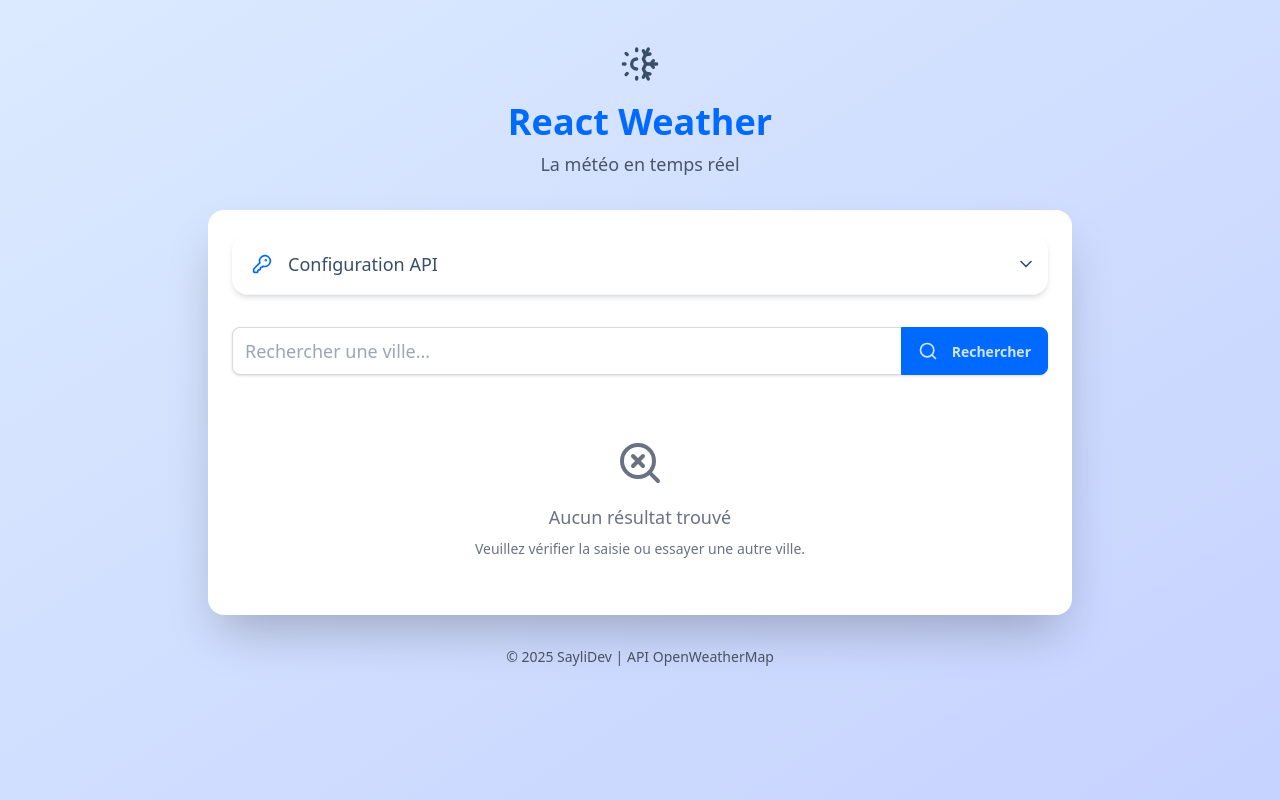
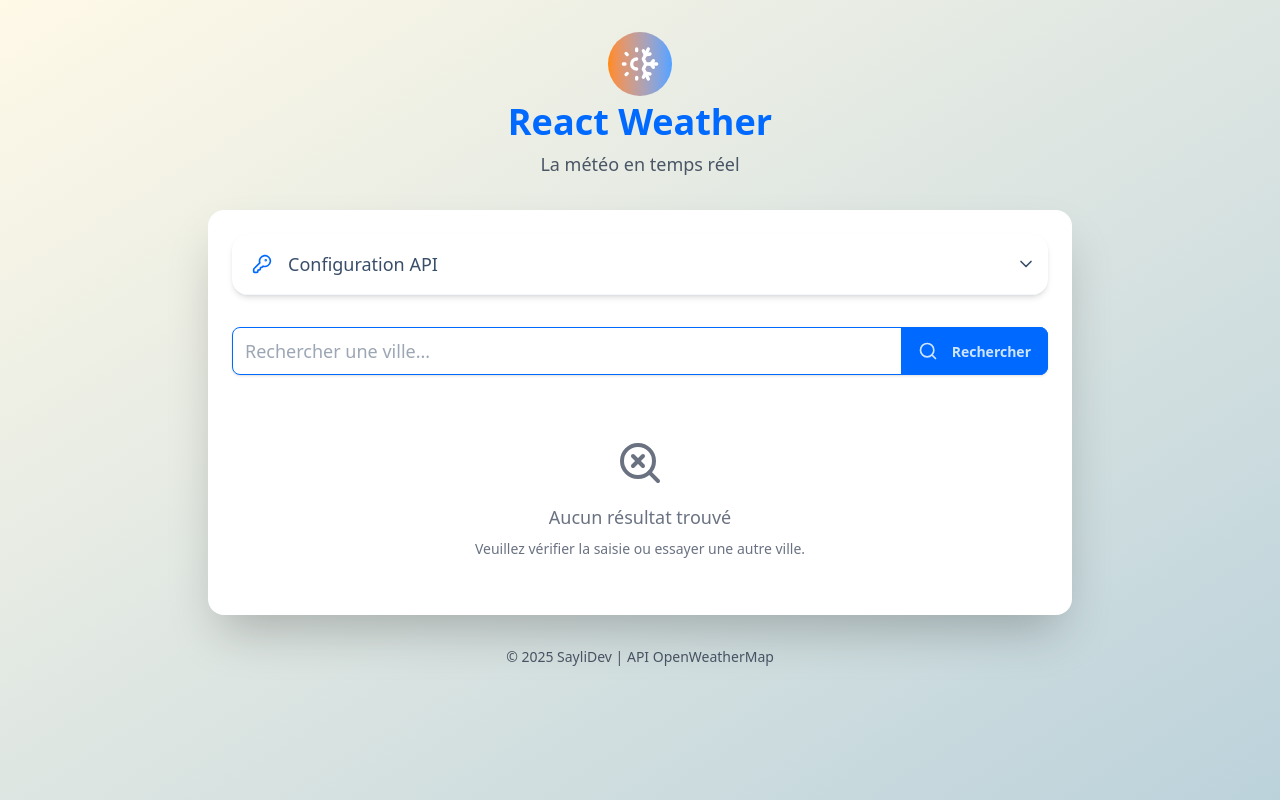
Before and after one commit to SayliDev/react-weather-app, a React (Vite) app: page / in a window 1280 px wide. Built offline with nearby package versions, Linux system fonts and the light colour scheme.

Commit message:
style: update App, Header, and SearchBar components

```diff
--- a/src/App.tsx
+++ b/src/App.tsx
@@ -1,3 +1,4 @@
+import { AlertCircle } from "lucide-react";
 import Footer from "./components/layout/Footer";
 import Header from "./components/layout/Header";
 import ApiConfig from "./components/weather/ApiConfig";
@@ -23,7 +24,7 @@ const App: React.FC = () => {
   } = useWeather(apiKey);
 
   return (
-    <div className="min-h-screen bg-gradient-to-br from-blue-100 to-indigo-200">
+    <div className="min-h-screen bg-gradient-to-br from-[rgba(255,241,198,0.41)] to-[rgb(188,210,219)]">
       <div className="container mx-auto px-4 py-8 max-w-4xl">
         <Header />
 
@@ -46,7 +47,7 @@ const App: React.FC = () => {
 
             {error && (
               <div className="alert alert-error my-4">
-                <i className="fas fa-exclamation-circle mr-2"></i>
+                <AlertCircle className="mr-2 text-red-600" />
                 {error}
               </div>
             )}
--- a/src/components/layout/Header.tsx
+++ b/src/components/layout/Header.tsx
@@ -3,10 +3,10 @@ import { SunSnow } from "lucide-react";
 const Header: React.FC = () => {
   return (
     <div className="text-center mb-8">
-      <div className="inline-block p-3 rounded-full ">
-        <SunSnow size={40} />
+      <div className="inline-block p-3 rounded-full bg-gradient-to-r from-orange-400 to-blue-400">
+        <SunSnow size={40} className="text-white" />
       </div>
-      <h1 className="text-4xl font-bold text-primary mb-2">React Weather</h1>
+      <h1 className="text-4xl font-bold text-primary mb-2 ">React Weather</h1>
       <p className="text-lg text-gray-600">La météo en temps réel</p>
     </div>
   );
--- a/src/components/weather/SearchBar.tsx
+++ b/src/components/weather/SearchBar.tsx
@@ -26,7 +26,7 @@ const SearchBar: React.FC<SearchBarProps> = ({ onSearch }) => {
         <input
           type="text"
           placeholder="Rechercher une ville..."
-          className="input input-bordered w-full pr-16 input-lg shadow-sm"
+          className="input input-bordered input-primary w-full pr-16 input-lg shadow-sm"
           value={searchQuery}
           onChange={(e) => setSearchQuery(e.target.value)}
           onKeyPress={handleKeyPress}
```
